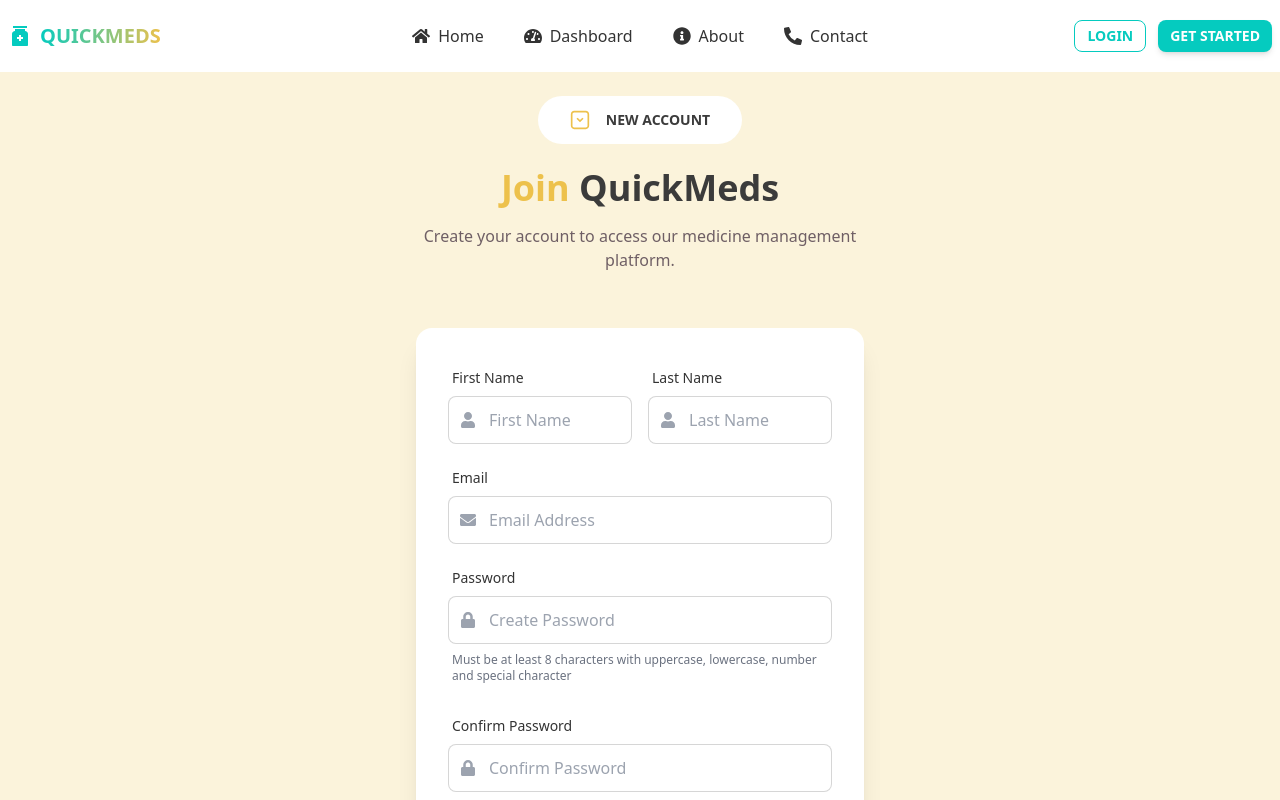
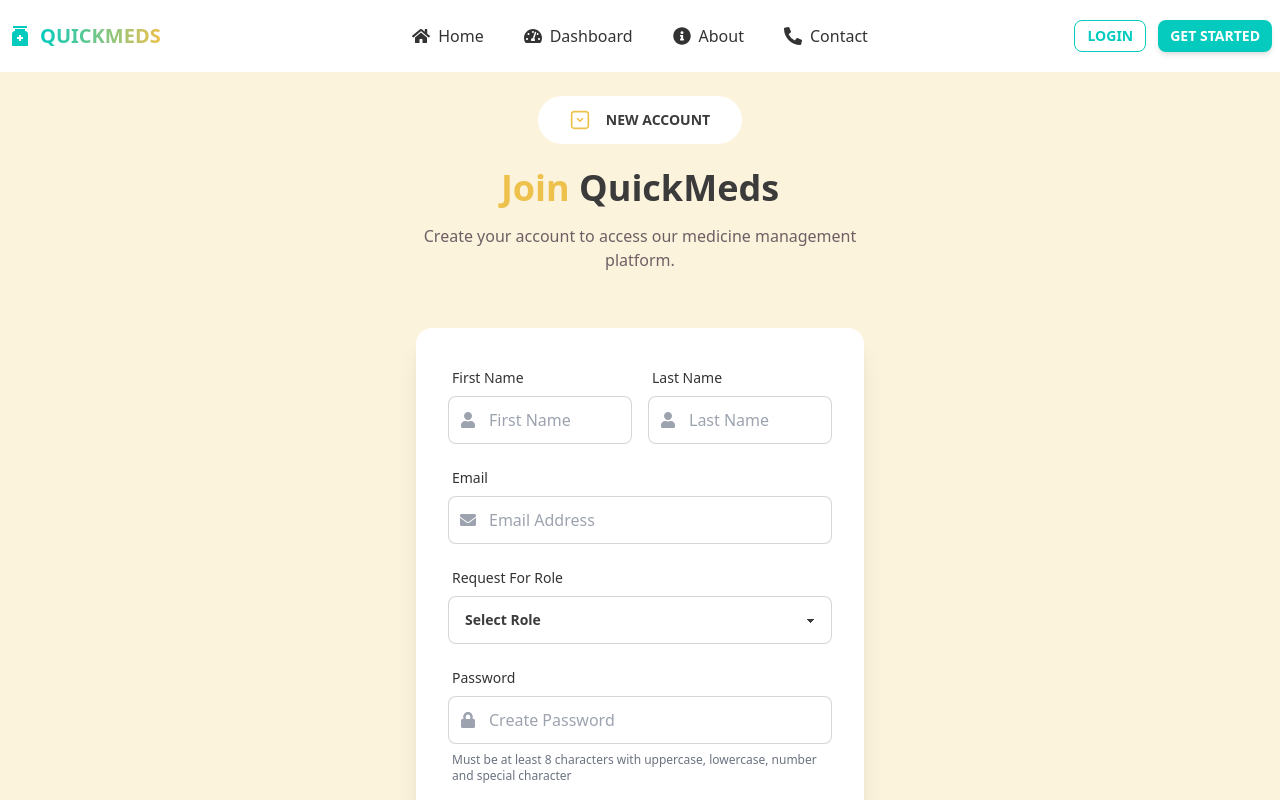
Before and after one commit to patelhettt/QuickMeds, a React (Create React App) app in the folder frontend/: page /register in a window 1280 px wide. Shown: the top 800 px of the page. Built offline with nearby package versions, Linux system fonts and the light colour scheme.

Commit message:
User role auth

```diff
--- a/frontend/src/pages/Authentication/Register.js
+++ b/frontend/src/pages/Authentication/Register.js
@@ -15,7 +15,8 @@ const Register = () => {
         lastName: '',
         email: '',
         password: '',
-        confirmPassword: ''
+        confirmPassword: '',
+        role : '',
     });
 
     const handleChange = (e) => {
@@ -25,10 +26,10 @@ const Register = () => {
     const handleRegister = async (event) => {
         event.preventDefault();
 
-        const { firstName, lastName, email, password, confirmPassword } = formData;
+        const { firstName, lastName, email, password, confirmPassword, role} = formData;
 
         // Basic validation
-        if (!firstName || !lastName || !email || !password || !confirmPassword) {
+        if (!firstName || !lastName || !email || !password || !confirmPassword || !role) {
             toast.error('Please fill in all fields');
             return;
         }
@@ -138,6 +139,23 @@ const Register = () => {
                                                 />
                                             </div>
                                         </div>
+                                        <div className="form-control">
+                                            <label className="label">
+                                                <span className="label-text font-medium">Request For Role</span>
+                                            </label>
+                                            <div className="relative">
+                                                <select
+                                                    name="role"
+                                                    value={formData.role}
+                                                    onChange={handleChange}
+                                                    className="select select-bordered w-full"
+                                                >
+                                                    <option value="">Select Role</option>
+                                                    <option value="Admin">Admin</option>
+                                                    <option value="Employee">Employee</option>
+                                                </select>
+                                            </div>
+                                        </div>
 
                                         <div className="form-control">
                                             <label className="label">
--- a/frontend/src/pages/Dashboard/Employees.js
+++ b/frontend/src/pages/Dashboard/Employees.js
@@ -15,7 +15,7 @@ import NewButton from '../../components/buttons/NewButton';
 import AddModal from '../../components/modals/AddModal';
 
 const Employees = () => {
-    const tableHeadItems = ['SN', 'Name', 'Phone', 'Website', 'Email', 'Address', 'Creator', 'Created At', 'Updated By', 'Updated At', 'Actions'];
+    const tableHeadItems = ['SN', 'Name', 'Phone', 'Website', 'Email', 'Role', 'Address', 'Creator', 'Created At', 'Updated By', 'Updated At', 'Actions'];
     const tableHead = (
         <tr>
             {tableHeadItems?.map((tableHeadItem, index) => (
@@ -36,16 +36,17 @@ const Employees = () => {
             const phone = event?.target?.employeePhone?.value;
             const website = event?.target?.employeeWebsite?.value;
             const email = event?.target?.employeeEmail?.value;
+            const role = event?.target?.employeeRole?.value;
             const address = event?.target?.employeeAddress?.value;
             const addedBy = 'admin';
             const addedTime = new Date();
             const updatedBy = 'admin';
             const updatedTime = new Date();
 
-            const employeeDetails = { name, phone, website, email, address, addedBy, addedTime, updatedBy, updatedTime };
+            const employeeDetails = { name, phone, website, email, role, address, addedBy, addedTime, updatedBy, updatedTime };
 
             // Send data to the local backend server
-            const response = await fetch(`${API_URL}/api/products/employees`, {
+            const response = await fetch(`${API_URL}/api/products/auth/register`, {
                 method: 'POST',
                 headers: {
                     'Content-Type': 'application/json',
@@ -73,7 +74,7 @@ const Employees = () => {
         // Fetch employees from the local backend server
         const fetchEmployees = async () => {
             try {
-                const response = await fetch(`${API_URL}/api/products/employees`);
+                const response = await fetch(`${API_URL}/api/products/auth/register`);
                 if (!response.ok) {
                     throw new Error("Failed to fetch employees");
                 }
@@ -112,6 +113,7 @@ const Employees = () => {
                                 <Input title={'Employee Phone'} name='employeePhone' isRequired='required' type='text' />
                                 <Input title={'Employee Website'} name='employeeWebsite' isRequired='required' type='text' />
                                 <Input title={'Employee Email'} name='employeeEmail' isRequired='required' type='email' />
+                                <Input title={'Employee Role'} name='employeeRole' isRequired='required' type='text' />
                                 <Input title={'Employee Address'} name='employeeAddress' isRequired='required' type='text' />
                             </div>
                             <div className="flex flex-col w-full lg:flex-row mt-4 place-content-center">
@@ -139,6 +141,7 @@ const Employees = () => {
                                 employee.phone,
                                 employee.website,
                                 employee.email,
+                                employee.role,
                                 employee.address,
                                 employee.addedBy,
                                 employee?.addedTime?.slice(0, 10),
@@ -147,7 +150,7 @@ const Employees = () => {
                                 <span className='flex items-center gap-x-1'>
                                     <EditButton />
                                     <DeleteButton
-                                        deleteApiLink={`${API_URL}/api/employees/`}
+                                        deleteApiLink={`${API_URL}/api/products/auth/register/`}
                                         itemId={employee._id}
                                         name={employee.name}
                                     />
--- a/frontend/src/pages/Dashboard/RequestedItems/PharmacyItems.js
+++ b/frontend/src/pages/Dashboard/RequestedItems/PharmacyItems.js
@@ -263,10 +263,10 @@ const PharmacyItems = () => {
                                         <span className='flex items-center gap-x-1'>
                                             <EditButton />
                                             <DeleteButton
-                                                deleteApiLink={`http://localhost:5000/api/requestedItems/pharmacy/${product._id}`}
+                                                deleteApiLink='http://localhost:5000/api/requestedItems/pharmacy/'
                                                 itemId={product._id}
                                                 name={product.tradeName}
-                                                onDelete={fetchItems} />
+                                                fetchItems={fetchItems} />
                                         </span>
                                     ]
                                 } />)
```
Also changed, not shown: 2 other files (tests, documents, lock files or other folders).
